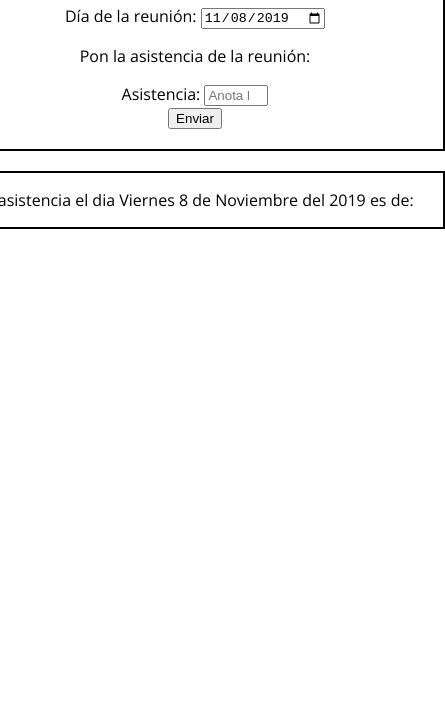
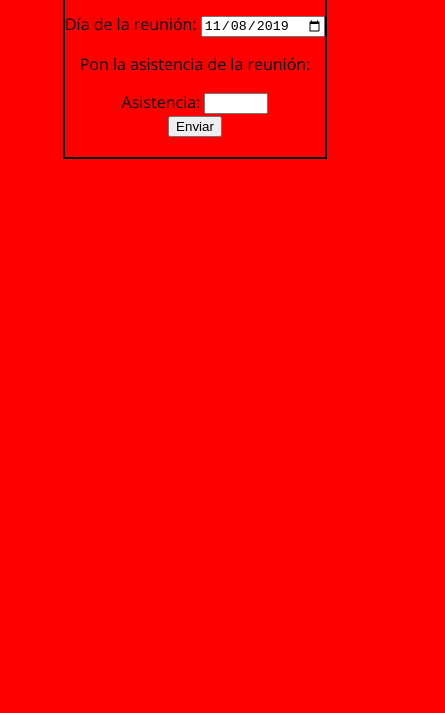
Before and after one commit to raolgon/asistencia-reuniones, a plain HTML site: page index.html in a window 390 px wide. Shown: the part 131-844 px from the top of the page, 445 px wide, since content can reach past the window. Drawn offline with nearby package versions, Linux system fonts and the light colour scheme.

Commit message:
Se añadio la imagen favicon.ico y los cambios para la base de la app

```diff
--- a/css/estilos.css
+++ b/css/estilos.css
@@ -1,5 +1,11 @@
+:root {
+    --ancho_card: 500px;
+}
+
 html {
     box-sizing: border-box;
+    margin: 0;
+    padding: 0;
   }
 
 *, *:before, *:after {
@@ -8,8 +14,6 @@ html {
 
 body {
     font-family: 'Open Sans', serif;
-    margin: 0;
-    padding: 0;
     display: flex;
     justify-content: center;
     align-items: center;
@@ -20,9 +24,12 @@ body {
     text-align: center;
 }
 
+.card, .card_asistencia {
+    width: var(--ancho_card);
+}
+
 .card {
     border: 2px solid black;
-    width: 500px;
     padding-bottom: 20px;
 }
 
@@ -33,15 +40,26 @@ body {
 .card_asistencia {
     border: 2px solid black;
     margin-top: 20px;
+    visibility: hidden;
 }
 
 .wrapper_fecha p {
     display: inline-block;
 }
 
+.wrapper_asistencia {
+    font-family: 'Oswald';
+    font-size: 26px;
+    font-weight: bold;
+    letter-spacing: 4px;
+}
+
 /*Para ver en pantallas menores a 490px*/
-@media only screen and(max-width: 600px){
-    .card {
-        width: 90%;
+@media only screen and (max-width: 600px){
+    body {
+        background: red;
+    }
+    .card, .card_asistencia {
+        width: 100%;
     }
 }
--- a/index.html
+++ b/index.html
@@ -2,10 +2,11 @@
 <html lang="es">
 <head>
     <meta charset="UTF-8">
-    <meta name="viewport" content="width=device-width, initial-scale=1.0">
+    <meta name="viewport" content="width=device-width, initial-scale=1, user-scalable=no">
     <meta http-equiv="X-UA-Compatible" content="ie=edge">
     <link rel="stylesheet" href="css/estilos.css">
     <link href="https://fonts.googleapis.com/css?family=Open+Sans|Oswald&display=swap" rel="stylesheet">
+    <link rel="shortcut icon" href="img/treasure.png" type="image/png">
     <title>Asistencia Congregación "El Tesoro"</title>
 </head>
 <body>
@@ -13,16 +14,18 @@
             <h1 id="date"></h1>
 
         <div class="card">
-            <h2>Asistencia</h2>
+            <header>
+                <h2>Asistencia</h2>
+            </header>
 
             <p>Pon la fecha de la reunión:</p>
-            <label for="fecha_texto">Día de la reunión:</label>
-            <input type="date" name="fecha" id="fecha">
+            <label id="fecha_texto">Día de la reunión:</label>
+            <input type="date" name="fecha" id="fecha" max="" required>
             <br/>
 
             <p>Pon la asistencia de la reunión:</p>
-            <label for="asistencia_total">Asistencia:</label>
-            <input type="number" name="asistencia" id="asistencia" max="999" min="1" placeholder="Anota la asistencia aqui">
+            <label id="asistencia_total">Asistencia:</label>
+            <input type="number" name="asistencia" id="asistencia" max="999" min="1" required>
             <br/>
 
             <input type="submit" id="btn_enviar" value="Enviar">
--- a/js/app.js
+++ b/js/app.js
@@ -1,39 +1,31 @@
 let asistenciaTotal = document.querySelector('#asistencia');
+//Para que el date picker muestre la fecha actual por defecto
+let fecha = new Date();
+    document.querySelector('#fecha').valueAsDate = new Date(fecha.getFullYear(), fecha.getMonth(), fecha.getDate(), 12);
+    document.querySelector('#fecha').setAttribute('max', fecha);
 
 document.querySelector('#btn_enviar').addEventListener("click", botonEnviar);
 
+//Funciones para mostras la asistencia y enviarla al servidor(TODO)
 function botonEnviar(){
     console.log(asistenciaTotal.value);
-    console.log(fecha.value);
 
-    document.querySelector(".card_asistencia").innerHTML = "La asistencia es de: " + asistenciaTotal.value + " en " + fecha.value;
-}
-
-//Para que salga la fecha actual en el input date en el documento (lo copie de StackOverflow no me maten ;-;)
-
-let fecha = document.querySelector('#fecha');
-
-window.onload = function(){
-    var fechaActual = new Date(); //Fecha actual
-    var mes = fechaActual.getMonth()+1; //obteniendo mes
-    var dia = fechaActual.getDate(); //obteniendo dia
-    var ano = fechaActual.getFullYear(); //obteniendo año
-    if(dia<10)
-      dia='0'+dia; //agrega cero si el menor de 10
-    if(mes<10)
-      mes='0'+mes //agrega cero si el menor de 10
-    document.getElementById('fecha').value=ano+"-"+mes+"-"+dia;
+    document.querySelector('.card_asistencia').style.visibility = 'visible';
+    fechaReunion();
+    document.querySelector(".wrapper_asistencia").textContent = asistenciaTotal.value;
 }
 
 //Funciones para mostrar la fecha en card_asistencia
 
-function fechaReunion() {
-    var actualizarFecha = function(){
-        var fechaReunion = new Date(),
-            diaSemana = fechaReunion.getDay(),
-            dia = fechaReunion.getDate(),
-            mes = fechaReunion.getMonth(),
-            year = fechaReunion.getFullYear();
+function fechaReunion(){
+    let actualizarFecha = function(){
+            fechaInput = document.querySelector('#fecha').value,
+            fechaActual = new Date(fechaInput),
+            console.log(fechaActual),
+            diaSemana = fechaActual.getDay()+1,
+            dia = fechaActual.getDate()+1,
+            mes = fechaActual.getMonth(),
+            year = fechaActual.getFullYear();
 
         var pDiaSemana = document.querySelector('#diaSemana'),
             pDia = document.querySelector('#dia'),
@@ -49,8 +41,6 @@ function fechaReunion() {
         pMes.textContent = meses[mes];
 
         pYear.textContent = year;
-    };
+    }
     actualizarFecha();
 }
-
-fechaReunion();
```
Also changed, not shown: img/treasure.png (added), 1 other file.
